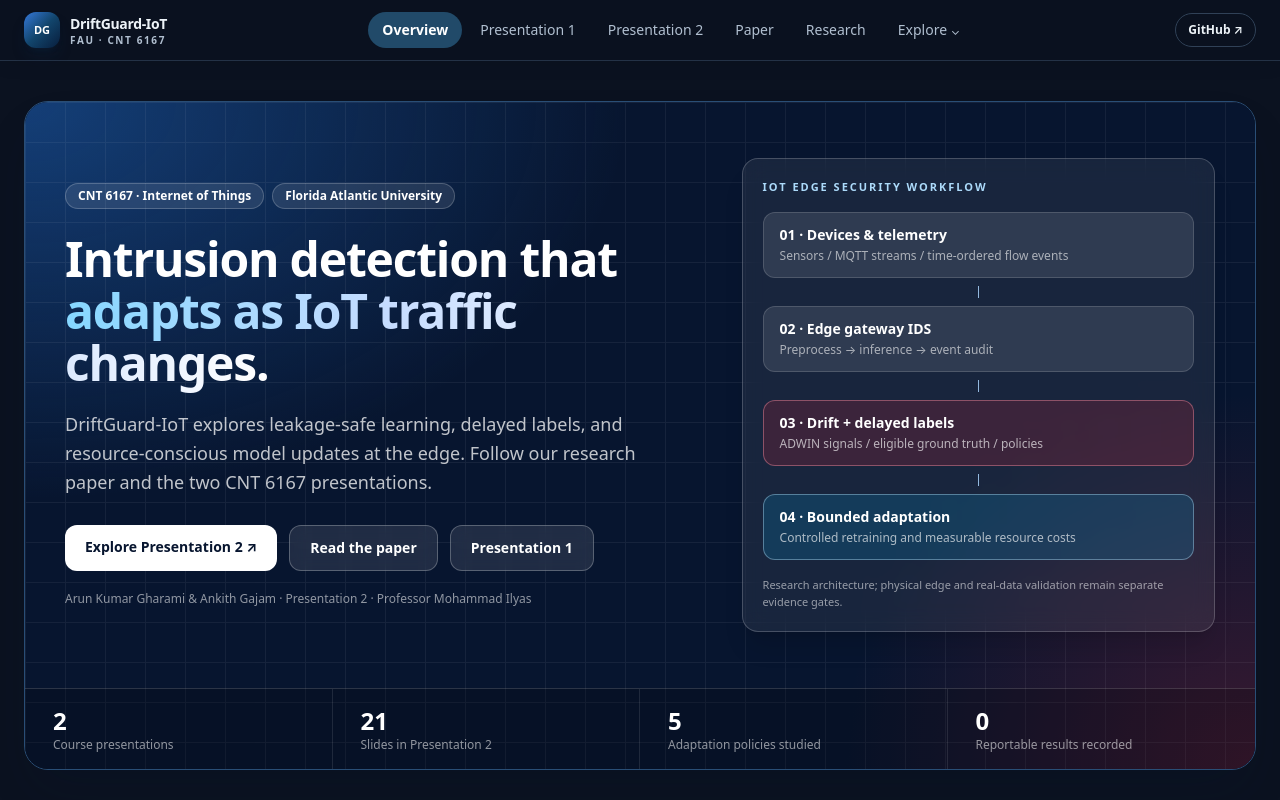
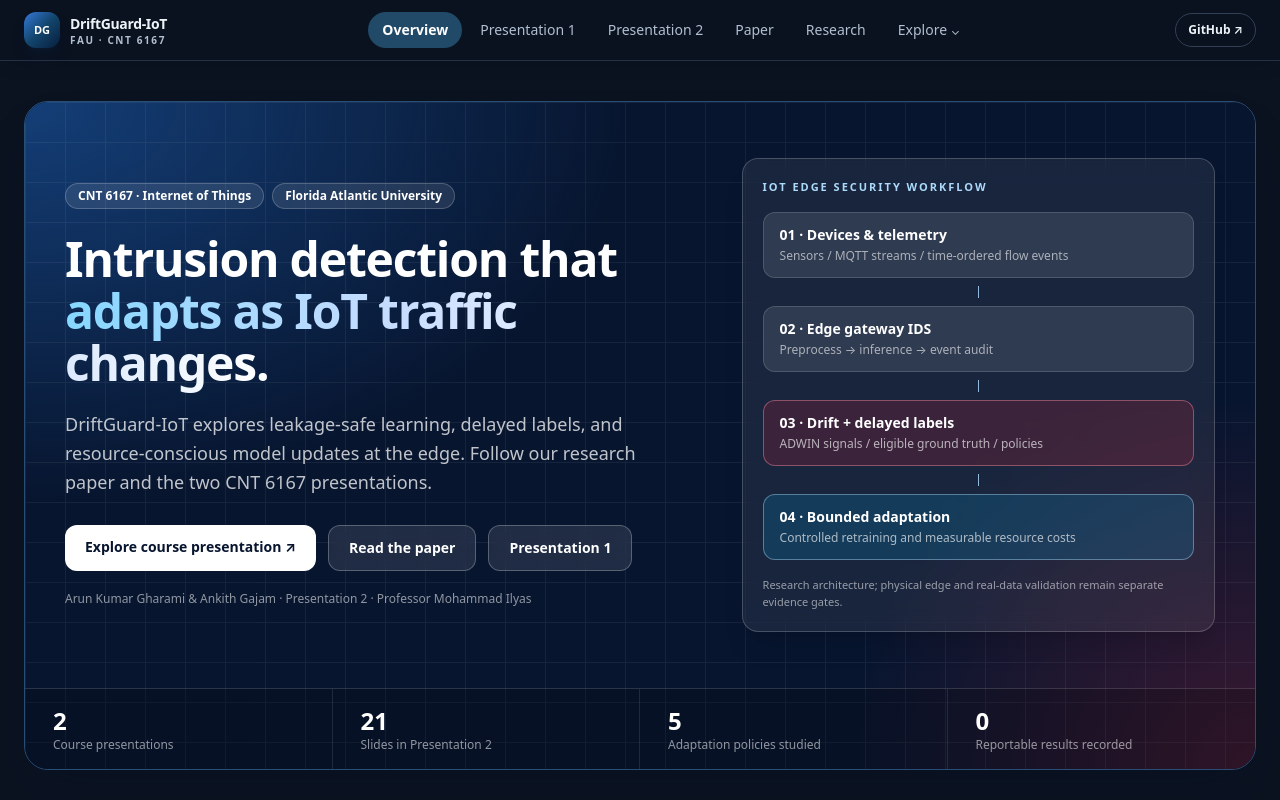
Before and after one commit to Arungharami/DriftGuard-IoT, a Next.js app in the folder apps/research-portal/: page / in a window 1280 px wide. Shown: the top 800 px of the page. Built offline with nearby package versions, Linux system fonts and the light colour scheme.

Commit message:
feat(home): link directly to complete course experience

```diff
--- a/apps/research-portal/src/app/page.tsx
+++ b/apps/research-portal/src/app/page.tsx
@@ -25,7 +25,7 @@ export default function HomePage() {
             <h1 className="mt-6 max-w-2xl text-4xl font-extrabold leading-[1.09] tracking-tight sm:text-5xl">Intrusion detection that <span className="bg-gradient-to-r from-[#85d7ff] via-[#c6dcff] to-white bg-clip-text text-transparent">adapts as IoT traffic changes.</span></h1>
             <p className="mt-5 max-w-xl text-base leading-relaxed text-white/75 sm:text-lg">DriftGuard-IoT explores leakage-safe learning, delayed labels, and resource-conscious model updates at the edge. Follow our research paper and the two CNT 6167 presentations.</p>
             <div className="mt-7 flex flex-wrap gap-3">
-              <Link href="/presentation-2" className="rounded-xl bg-white px-5 py-3 text-sm font-bold text-[#07152f] transition hover:bg-sky-50">Explore Presentation 2 ↗</Link>
+              <Link href="/course" className="rounded-xl bg-white px-5 py-3 text-sm font-bold text-[#07152f] transition hover:bg-sky-50">Explore course presentation ↗</Link>
               <Link href="/paper" className="rounded-xl border border-white/25 bg-white/10 px-5 py-3 text-sm font-semibold backdrop-blur transition hover:bg-white/20">Read the paper</Link>
               <Link href="/presentation-1" className="rounded-xl border border-white/25 bg-white/10 px-5 py-3 text-sm font-semibold backdrop-blur transition hover:bg-white/20">Presentation 1</Link>
             </div>
```
